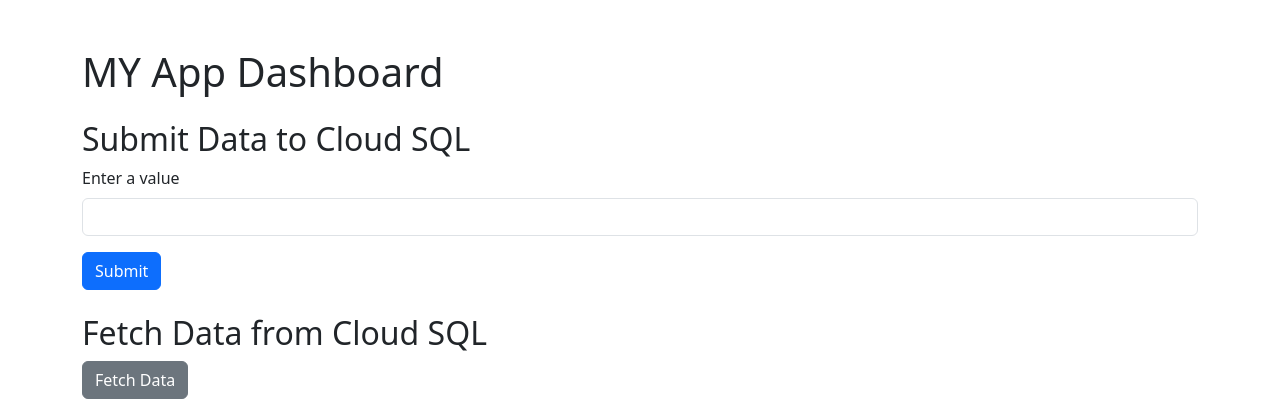
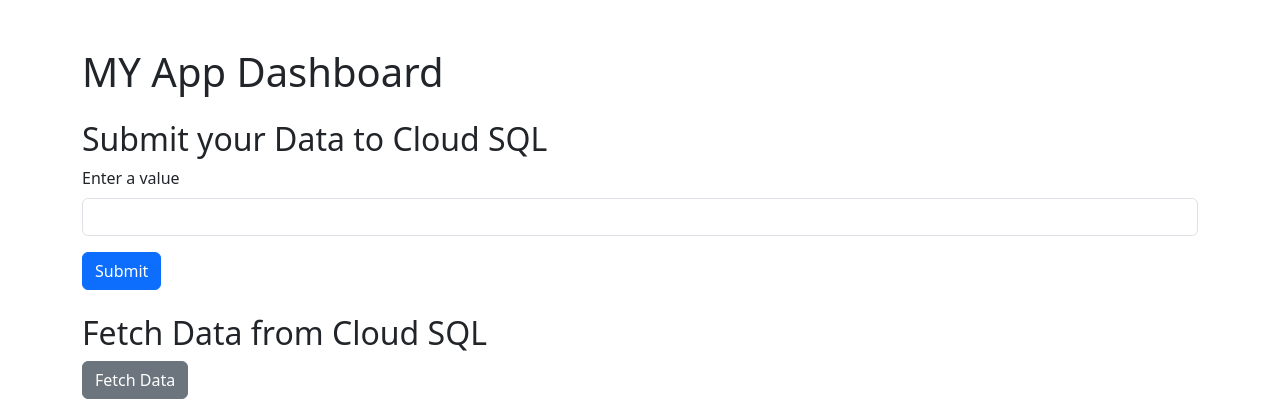
Before and after one commit to krutipatel15/ICA-4, a Python web app: template frontend/templates/index.html in a window 1280 px wide. Shown: the top 420 px of the page. Run offline with Jinja, Linux system fonts and the light colour scheme; the template is opened without the code that fills it, so the values that code supplies are empty.

Commit message:
updated index file

```diff
--- a/frontend/templates/index.html
+++ b/frontend/templates/index.html
@@ -11,7 +11,7 @@
         <h1 class="mt-5">MY App Dashboard</h1>
 
         <!-- Submit Data Section -->
-        <h2 class="mt-4">Submit Data to Cloud SQL</h2>
+        <h2 class="mt-4">Submit your Data to Cloud SQL</h2>
         <form action="/submit" method="POST">
             <div class="mb-3">
                 <label for="input_value" class="form-label">Enter a value</label>
```
